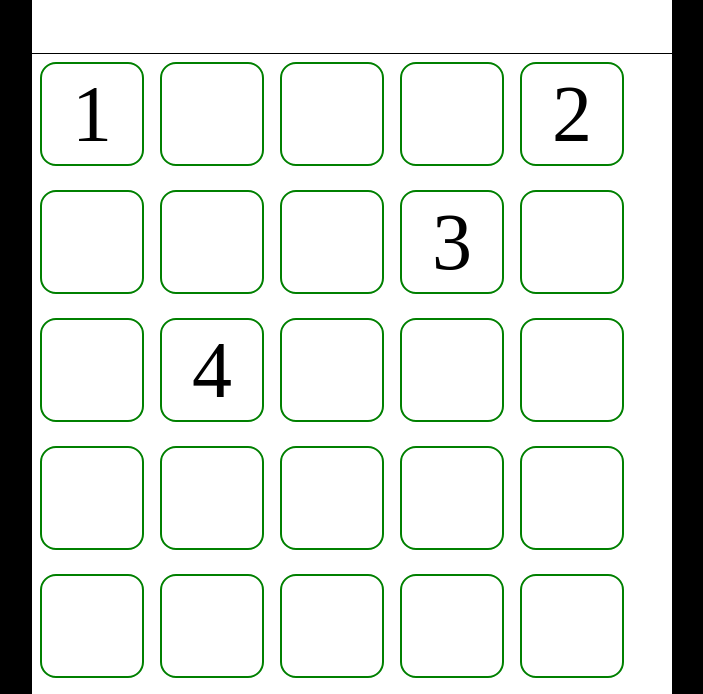
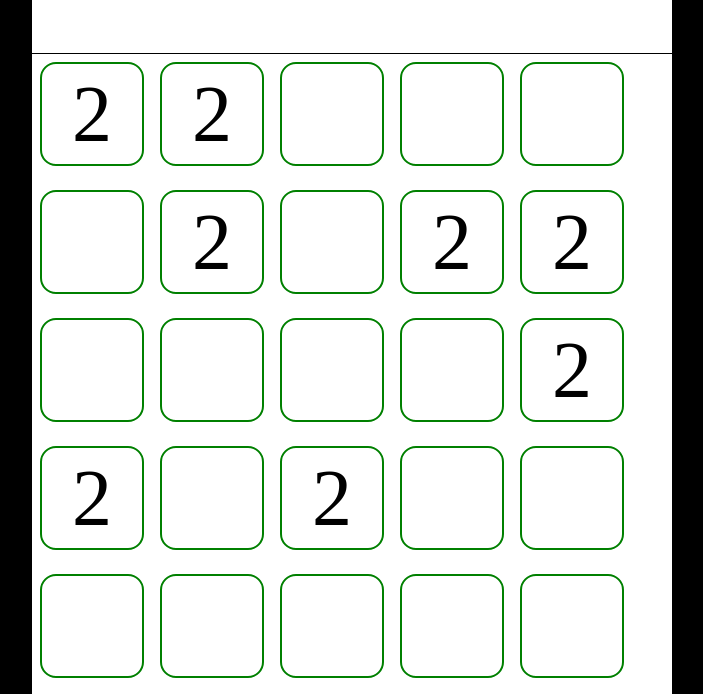
Before and after one commit to georgy1705/vite-2048, a website built with Vite: page index.html in a window 1280 px wide. Shown: the part 106-800 px from the top of the page, without its empty margins (288-991 px from the left). Built offline with nearby package versions, Linux system fonts and the light colour scheme.

Commit message:
generate field with JS

```diff
--- a/index.html
+++ b/index.html
@@ -8,39 +8,6 @@
     <title>2048 game</title>
   </head>
   <body>
-    <div class="game">
-      <div class="header">
-        Rating: 5000
-      </div>
-
-      <div class="field">
-        <div class="cell">1</div>
-        <div class="cell"></div>
-        <div class="cell"></div>
-        <div class="cell"></div>
-        <div class="cell">2</div>
-        <div class="cell"></div>
-        <div class="cell"></div>
-        <div class="cell"></div>
-        <div class="cell">3</div>
-        <div class="cell"></div>
-        <div class="cell"></div>
-        <div class="cell">4</div>
-        <div class="cell"></div>
-        <div class="cell"></div>
-        <div class="cell"></div>
-        <div class="cell"></div>
-        <div class="cell"></div>
-        <div class="cell"></div>
-        <div class="cell"></div>
-        <div class="cell"></div>
-        <div class="cell"></div>
-        <div class="cell"></div>
-        <div class="cell"></div>
-        <div class="cell"></div>
-        <div class="cell"></div>
-      </div>
-    </div>
     <script type="module" src="/src/main.ts"></script>
   </body>
 </html>
--- /dev/null
+++ b/src/game.ts
@@ -0,0 +1,48 @@
+let createAndAppend = ({tag = 'div', className, parent, value = ''}: {tag?: string, className: string, parent: HTMLElement, value?: string}) => {
+    let element = document.createElement(tag)
+    element.className = className
+    if (value) {
+        element.innerHTML = value
+    }
+
+    parent.appendChild(element)
+
+    return element
+}
+
+export class Game {
+    rating: number
+
+    constructor(parentElement: HTMLElement) {
+        let gameFieldElement = createAndAppend({
+            className: 'game',
+            parent: parentElement
+        })
+
+        let headerElement = createAndAppend({
+            className: 'header',
+            parent: gameFieldElement
+        })
+
+        this.rating = 0
+        headerElement.innerHTML = 'Rating: ' + this.rating
+
+        let fieldElement = createAndAppend({
+            className: 'field',
+            parent: gameFieldElement
+        })
+
+        for (let i = 0; i < 5; i++) {
+            for (let k = 0; k < 5; k++) {
+                let cellElement = createAndAppend({
+                    className: 'cell',
+                    parent: fieldElement
+                })
+
+                if (Math.random() > 0.8) {
+                    cellElement.innerHTML = Math.random() > 0.9 ? '4' : '2'
+                }
+            }
+        }
+    }
+}
--- a/src/main.ts
+++ b/src/main.ts
@@ -1,7 +1,4 @@
 import './style.css'
+import {Game} from './game'
 
-const app = document.querySelector<HTMLDivElement>('#app')!
-
-app.innerHTML = `
-  <h1>Hello Lox!</h1>
-`
+new Game(document.body)
```
